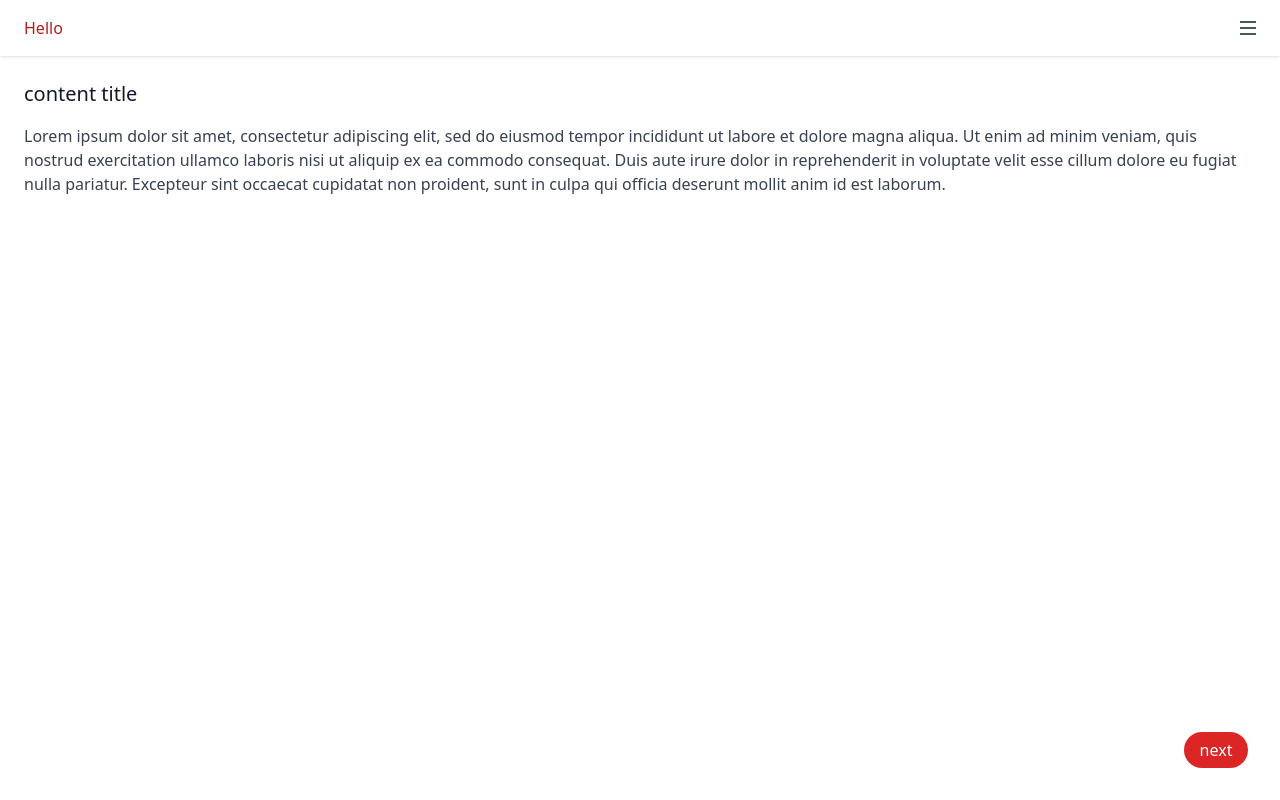
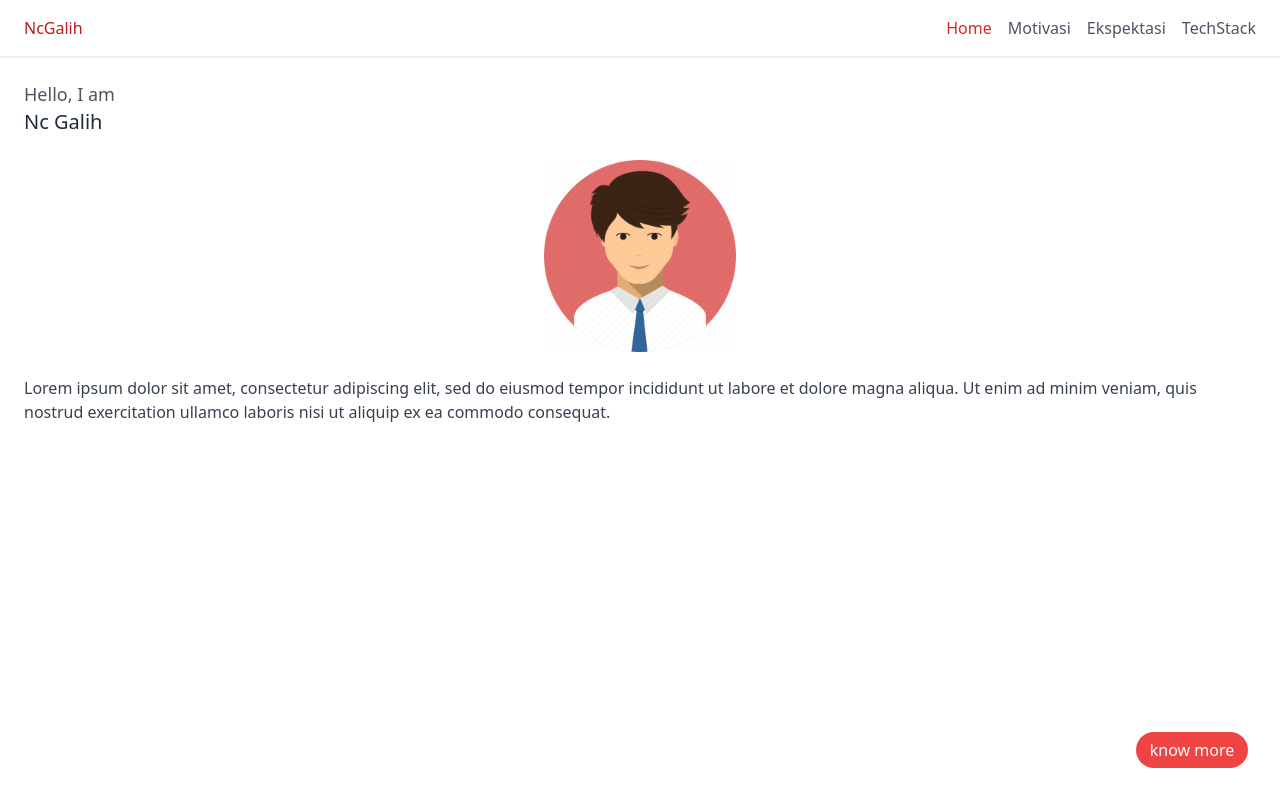
Before and after one commit to ncgalih/nwdc-2022-assignment, a React (Create React App) app: page / in a window 1280 px wide. Built offline with nearby package versions, Linux system fonts and the light colour scheme.

Commit message:
create navigation

```diff
--- a/src/App.js
+++ b/src/App.js
@@ -1,15 +1,44 @@
 import Navbar from './component/Navbar';
 import Home from './component/Home';
 import Content from './component/Content';
+import { useState } from 'react'
+
+const data = {
+  home: {
+    name: "Nc Galih",
+    profile: require('./assets/avatar.png'),
+    text: "Lorem ipsum dolor sit amet, consectetur adipiscing elit, sed do eiusmod tempor incididunt ut labore et dolore magna aliqua. Ut enim ad minim veniam, quis nostrud exercitation ullamco laboris nisi ut aliquip ex ea commodo consequat."
+  },
+  motivasi: {
+    title: "Motivasi",
+    text: "Lorem ipsum dolor sit amet, consectetur adipiscing elit, sed do eiusmod tempor incididunt ut labore et dolore magna aliqua. Ut enim ad minim veniam, quis nostrud exercitation ullamco laboris nisi ut aliquip ex ea commodo consequat. Duis aute irure dolor in reprehenderit in voluptate velit esse cillum dolore eu fugiat nulla pariatur. Excepteur sint occaecat cupidatat non proident, sunt in culpa qui officia deserunt mollit anim id est laborum."
+  },
+  ekspetasi: {
+    title: "Ekspektasi",
+    text: "Lorem ipsum dolor sit amet, consectetur adipiscing elit, sed do eiusmod tempor incididunt ut labore et dolore magna aliqua. Ut enim ad minim veniam, quis nostrud exercitation ullamco laboris nisi ut aliquip ex ea commodo consequat. Duis aute irure dolor in reprehenderit in voluptate velit esse cillum dolore eu fugiat nulla pariatur. Excepteur sint occaecat cupidatat non proident, sunt in culpa qui officia deserunt mollit anim id est laborum."
+  }
+}
 
 function App() {
+  const [page, setPage] = useState(0);
+  const handleNav = [
+    () => {setPage(0)},
+    () => {setPage(1)},
+    () => {setPage(2)},
+    () => {setPage(3)},
+  ]
+  const Page = () => {
+    switch(page){
+      case 0 : return(<Home data={data.home}  handleNext={handleNav[1]} />)
+      case 1 : return(<Content data={data.motivasi} handleNext={handleNav[2]} />)
+      case 2 : return(<Content data={data.ekspetasi} handleNext={handleNav[0]} />)
+    }
+  }
+
   return (
     <div className='h-screen'>
-      <Navbar brand="Hello" />
-      <Content
-        title="content title"
-        text="Lorem ipsum dolor sit amet, consectetur adipiscing elit, sed do eiusmod tempor incididunt ut labore et dolore magna aliqua. Ut enim ad minim veniam, quis nostrud exercitation ullamco laboris nisi ut aliquip ex ea commodo consequat. Duis aute irure dolor in reprehenderit in voluptate velit esse cillum dolore eu fugiat nulla pariatur. Excepteur sint occaecat cupidatat non proident, sunt in culpa qui officia deserunt mollit anim id est laborum."
-      />
+      <Navbar brand="NcGalih" activePage={page} handleNav={handleNav} />
+      <Page />
     </div>
   );
 }
--- a/src/component/Content.js
+++ b/src/component/Content.js
@@ -1,11 +1,13 @@
-function Content({title, text}){
+function Content({data, handleNext}){
     return(
         <div className="grid min-h-[93%] px-6 py-6">
             <main>
-                <h2 className="text-gray-900 text-xl mb-4">{title}</h2>
-                <p className="text-gray-700">{text}</p>
+                <h2 className="text-gray-900 text-xl mb-4">{data.title}</h2>
+                <p className="text-gray-700">{data.text}</p>
             </main>
-            <button className="mr-2 ml-auto mb-2 mt-auto text-white bg-red-600 hover:bg-red-700 w-16 h-9 rounded-full">
+            <button
+                className="mr-2 ml-auto mb-2 mt-auto text-white bg-red-600 hover:bg-red-700 w-16 h-9 rounded-full"
+                onClick={handleNext}>
                 next
             </button>
         </div>
--- a/src/component/Home.js
+++ b/src/component/Home.js
@@ -1,15 +1,17 @@
-
-function Home({profile, name, desc}){
+function Home({data, handleNext}){
     return (
-        <div className="flex flex-col px-6 pt-6 h-fit">
-            <div className="flex flex-col">
-                <h3 className="text-gray-600 text-lg">Hello, I am</h3>
-                <h1 className="text-gray-800 text-xl mb-6">{name}</h1>
-            </div>
-            <img src={profile} className='w-48 h-48 mx-auto mb-6'/>
-            <p className="text-gray-700 text-base">{desc}</p>
-
-            <button className='mr-0 ml-auto mb-0 mt-10 text-white bg-red-500 w-28 h-9 rounded-full'>
+        <div className="grid px-6 py-6 h-[93%]">
+            <main>
+                <div className="flex flex-col">
+                    <h3 className="text-gray-600 text-lg">Hello, I am</h3>
+                    <h1 className="text-gray-800 text-xl mb-6">{data.name}</h1>
+                </div>
+                <img src={data.profile} className='w-48 h-48 mx-auto mb-6'/>
+                <p className="text-gray-700 text-base">{data.text}</p>
+            </main>
+            <button
+                className='mr-2 ml-auto mb-2 mt-auto text-white bg-red-500 hover:bg-red-700 w-28 h-9 rounded-full'
+                onClick={handleNext}>
                 know more
             </button>
         </div>
--- a/src/component/Navbar.js
+++ b/src/component/Navbar.js
@@ -1,13 +1,48 @@
-function Navbar({brand}){
+import {useState} from 'react'
+
+function Navbar({activePage, handleNav}){
+    const [isOpen, setOpen] = useState(false);
+    const handleMenu = () => {setOpen(!isOpen)}
+    const Navlink = ({title, isActive, onClick}) => {
+        return(
+            <p  onClick={onClick}
+                className={`hover:text-red-500 ${isActive? "text-red-600":"text-gray-600"}`}>
+                {title}
+            </p>)
+    }
+    const NavGroup = () => {
+        return(<>
+            <Navlink title='Home'       isActive={activePage==0} onClick={handleNav[0]}/>
+            <Navlink title='Motivasi'   isActive={activePage==1} onClick={handleNav[1]}/>
+            <Navlink title='Ekspektasi' isActive={activePage==2} onClick={handleNav[2]}/>
+            <Navlink title='TechStack'  isActive={activePage==3} onClick={handleNav[3]}/>
+            </>
+        )
+    }
     return(
+        <>
         <nav className="flex bg-white px-6 shadow justify-between h-[7%]">
-            <p className="text-red-700 my-auto">{brand}</p>
-            <button className="space-y-1">
+            <p className="text-red-700 my-auto" onClick={handleNav[0]}>NcGalih</p>
+            <div className='hidden sm:flex flex-row my-auto space-x-4'><NavGroup /></div>
+            <button className="space-y-1 sm:hidden" onClick={handleMenu}>
                 <span className="w-4 h-0.5 bg-gray-600 block"></span>
                 <span className="w-4 h-0.5 bg-gray-600 block"></span>
                 <span className="w-4 h-0.5 bg-gray-600 block"></span>
             </button>
         </nav>
+
+        <div className={isOpen? "" : "hidden"}>
+        <div className="fixed grid bg-white h-4/6 w-full h-fit">
+            <div className="grid grid-col mt-4 mb-6 space-y-3 justify-center text-center">
+                <NavGroup />
+            </div>
+            <div className="mb-8 mt-auto flex justify-center">
+                <button className="text-gray-500 mx-auto rounded-full h-8 w-8 mt-auto"
+                        onClick={handleMenu}>X</button>
+            </div>
+        </div>
+        </div>
+        </>
     )
 }
 
```
